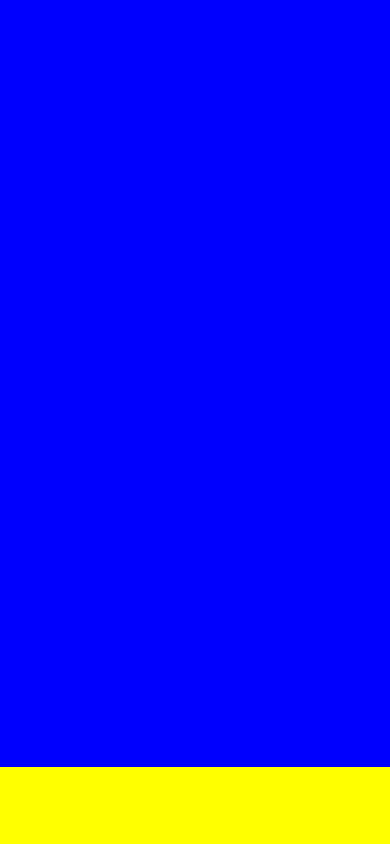
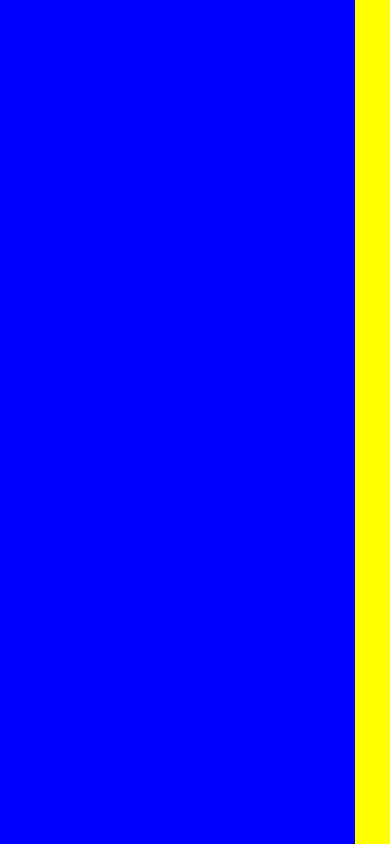
Before and after one commit to gujral1997/appClass, a React Native app: screen / in a window 390 px wide. Built offline with nearby package versions, Linux system fonts and the light colour scheme.

Commit message:
flex direction row wise

```diff
--- a/App.js
+++ b/App.js
@@ -7,8 +7,8 @@ export default class App extends React.Component {
   render() {
     return (
       <View style={styles.container}>
-        <View style={{backgroundColor: 'blue',alignItems: 'center', justifyContent: 'center',flex: 1, width:width}}/>
-        <View style={{backgroundColor: 'yellow',flex: 0.1, width:width}}/>
+        <View style={{backgroundColor: 'blue',alignItems: 'center', justifyContent: 'center',flex: 1, height:height}}/>
+        <View style={{backgroundColor: 'yellow',flex: 0.1, height:height}}/>
       </View>
     )
   }
@@ -19,6 +19,7 @@ const styles = StyleSheet.create({
     alignItems: 'center',
     justifyContent: 'center',
     height: height,
-    backgroundColor: 'red'
+    backgroundColor: 'red',
+    flexDirection: 'row'
   }
 })
```
